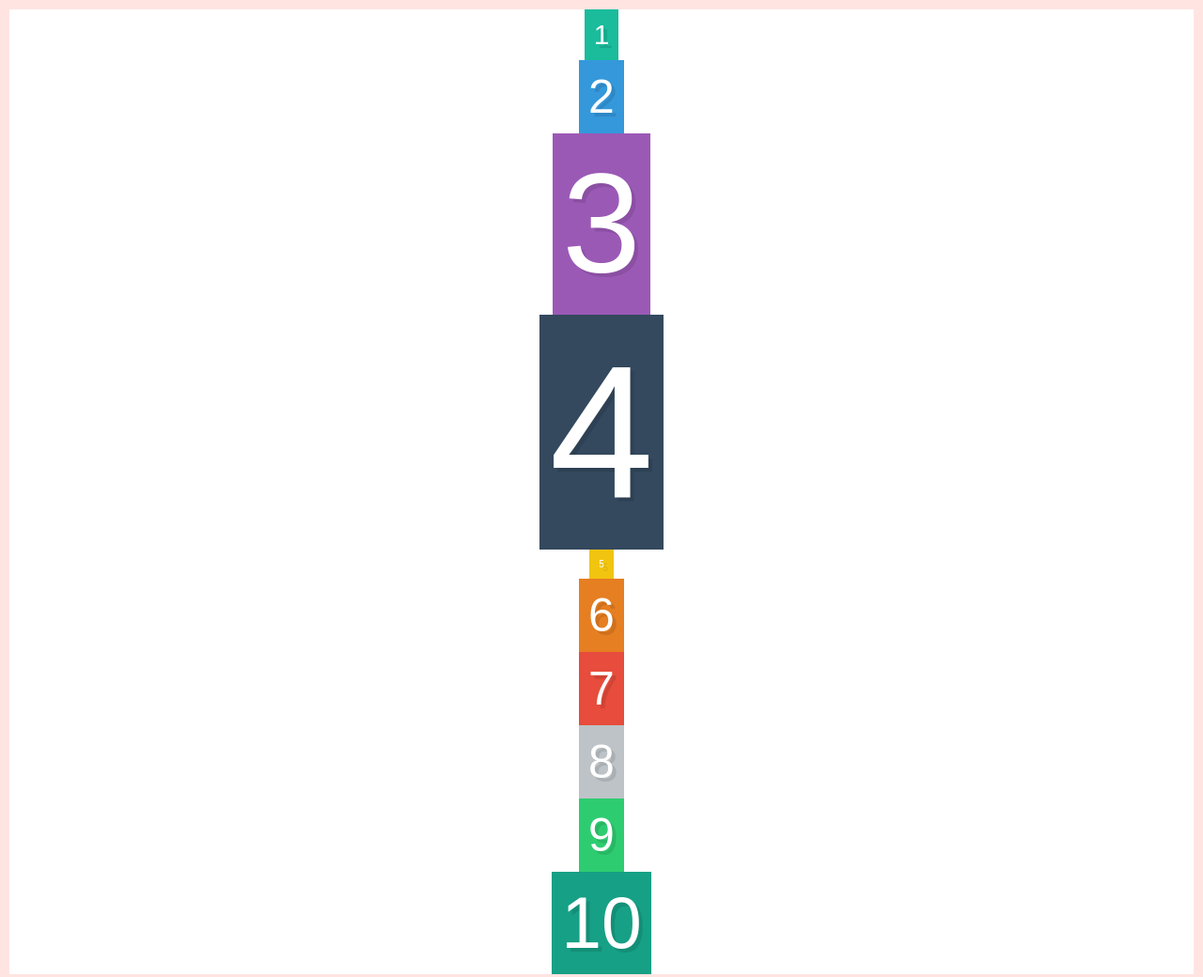
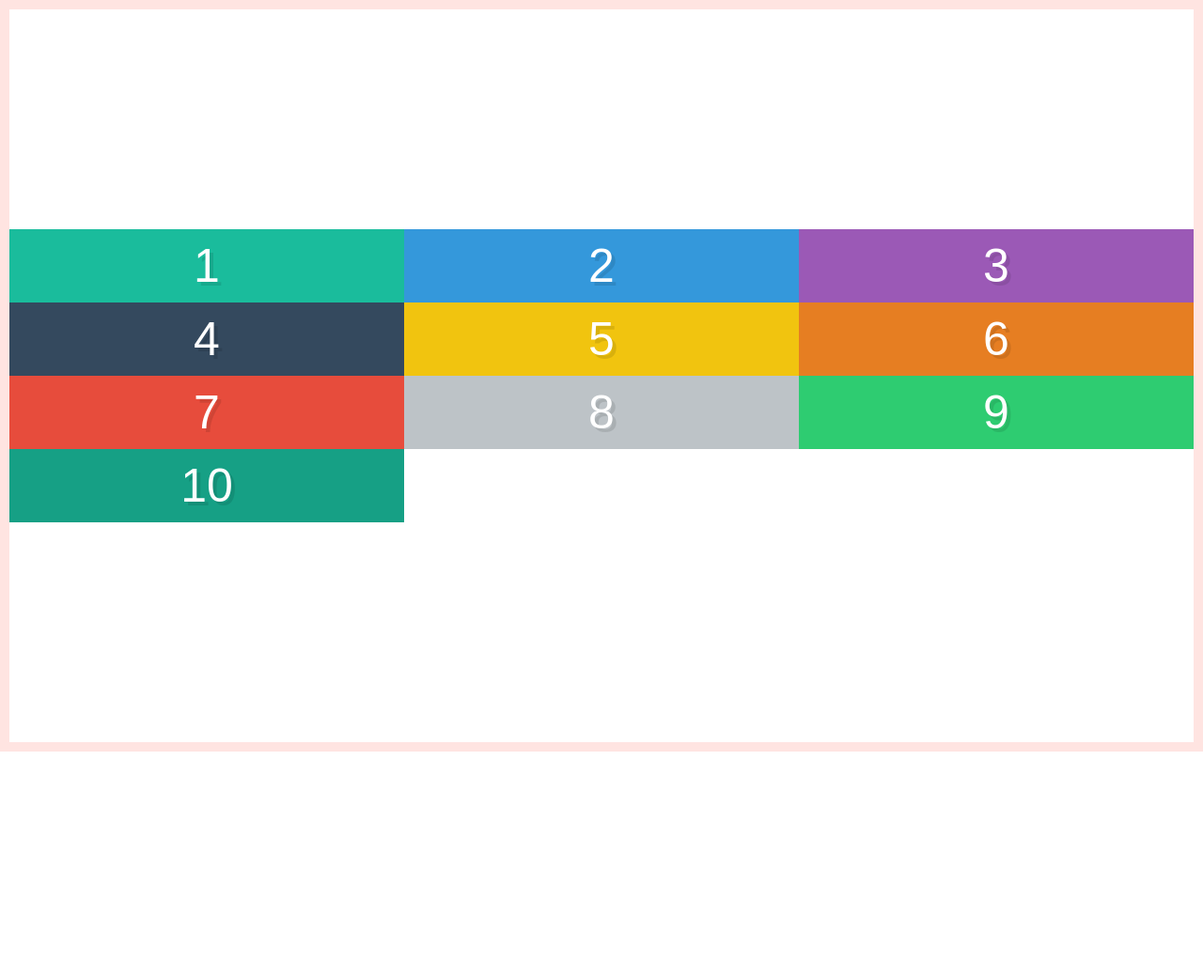
Before and after one commit to leogsouza/learn-flexbox, a plain HTML site: page alignment-and-centering/index.html in a window 1280 px wide. Shown: the whole page at 94% size. After the commit the page ends 800 px from the top, so only its background shows below. Drawn offline with Linux system fonts and the light colour scheme.

Commit message:
Finish alignment and centering with align-content tutorial

```diff
--- a/alignment-and-centering/style.css
+++ b/alignment-and-centering/style.css
@@ -30,24 +30,13 @@ input[type=reset],input[type=submit]{-webkit-appearance:button;cursor:pointer;}b
 /* Flexbox style starts here */
 .container{
   display: flex;
-  align-items: center;
   border: 10px solid mistyrose;
-  min-height: 100vh;
-  flex-direction: column;
+  height: 100vh;
+  align-content: center;
+  flex-wrap: wrap;
+  /*justify-content: center;*/
 }
 
-.box1 {
-  font-size: 30px;
+.box{
+  width: 33.33%;
 }
-.box3 {
-  font-size: 150px;
-}
-.box4 {
-  font-size: 200px;
-}
-.box5 {
-  font-size: 10px;
-}
-.box10 {
-  font-size: 77px;
-}
```
